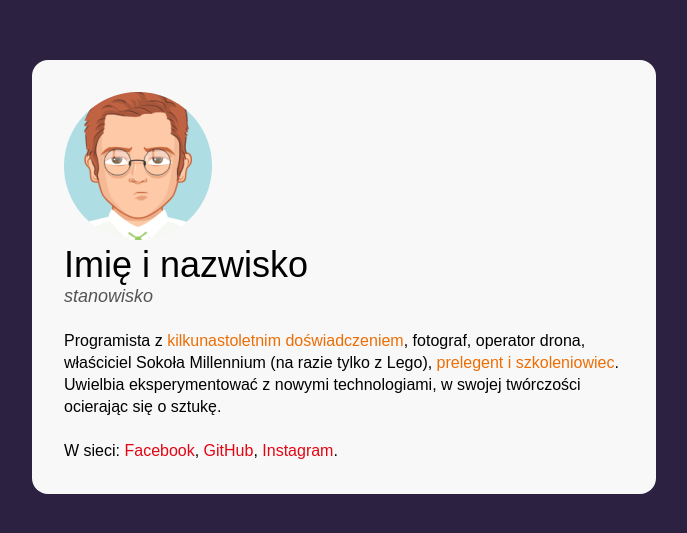
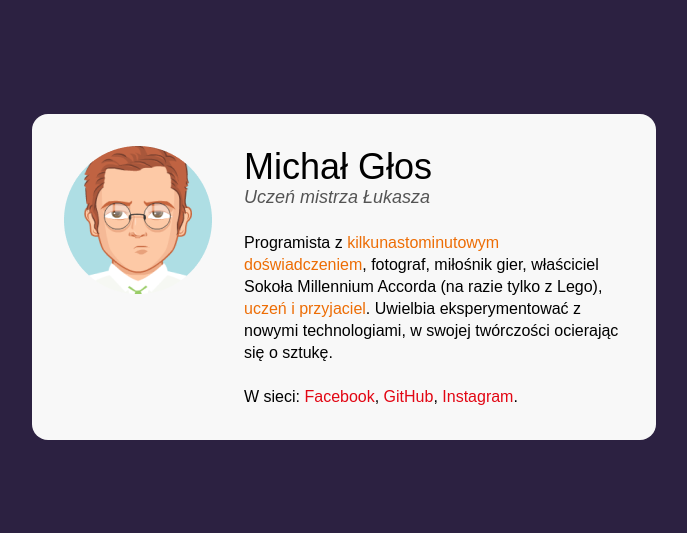
Before and after one commit to Michal-Glos/business-card, a plain HTML site: page index.html in a window 1280 px wide. Shown: the part 123-656 px from the top of the page, without its empty margins (296-983 px from the left). Drawn offline with Linux system fonts and the light colour scheme.

Commit message:
complete

```diff
--- a/index.html
+++ b/index.html
@@ -14,20 +14,22 @@
     <main class="main">
         <article class="person">
             <img class="person__picture" src="avatar.png">
+            <div>
             <header class="person__info">
                 <h1 class="person__name">
-                    Imię i nazwisko</h1>
+                    Michał Głos</h1>
 
-                <p class="person__position">stanowisko</p>
+                <p class="person__position">Uczeń mistrza Łukasza</p>
             </header>
-            <p class="person__description person__description--with-margin">Programista z <strong class="special">kilkunastoletnim
-                    doświadczeniem</strong>, fotograf, operator drona, właściciel Sokoła Millennium (na
-                razie tylko z Lego), <strong class="special"> prelegent i szkoleniowiec</strong>. Uwielbia
+            <p class="person__description person__description--with-margin">Programista z <strong class="special">kilkunastominutowym
+                    doświadczeniem</strong>, fotograf, miłośnik gier, właściciel Sokoła Millennium Accorda (na
+                razie tylko z Lego), <strong class="special"> uczeń i przyjaciel</strong>. Uwielbia
                 eksperymentować z nowymi technologiami, w
                 swojej twórczości ocierając się o sztukę.</p>
-            <p class="person__description">W sieci: <a class="person__link" href="#">Facebook</a>, <a
-                    class="person__link" href="#">GitHub</a>, <a class="person__link" href="#">Instagram</a>.</p>
-        </article>
+            <p class="person__description">W sieci: <a class="person__link" href="https://www.facebook.com/profile.php?id=100003192540720">Facebook</a>, <a
+                    class="person__link" href="https://github.com/Michal-Glos">GitHub</a>, <a class="person__link" href="https://www.instagram.com/glosfoto/">Instagram</a>.</p>
+                </div>
+                </article>
     </main>
 </body>
 
--- a/style.css
+++ b/style.css
@@ -24,7 +24,8 @@ body {
 }
 
 .person {
-
+    display:flex;
+    align-items: flex-start;
 }
 
 .person__description {
@@ -53,6 +54,9 @@ body {
     font-weight: normal;
 }
 
+.person__picture {
+    margin-right: 32px;
+}
 
 .person__position {
     font-size: 18px;
```
